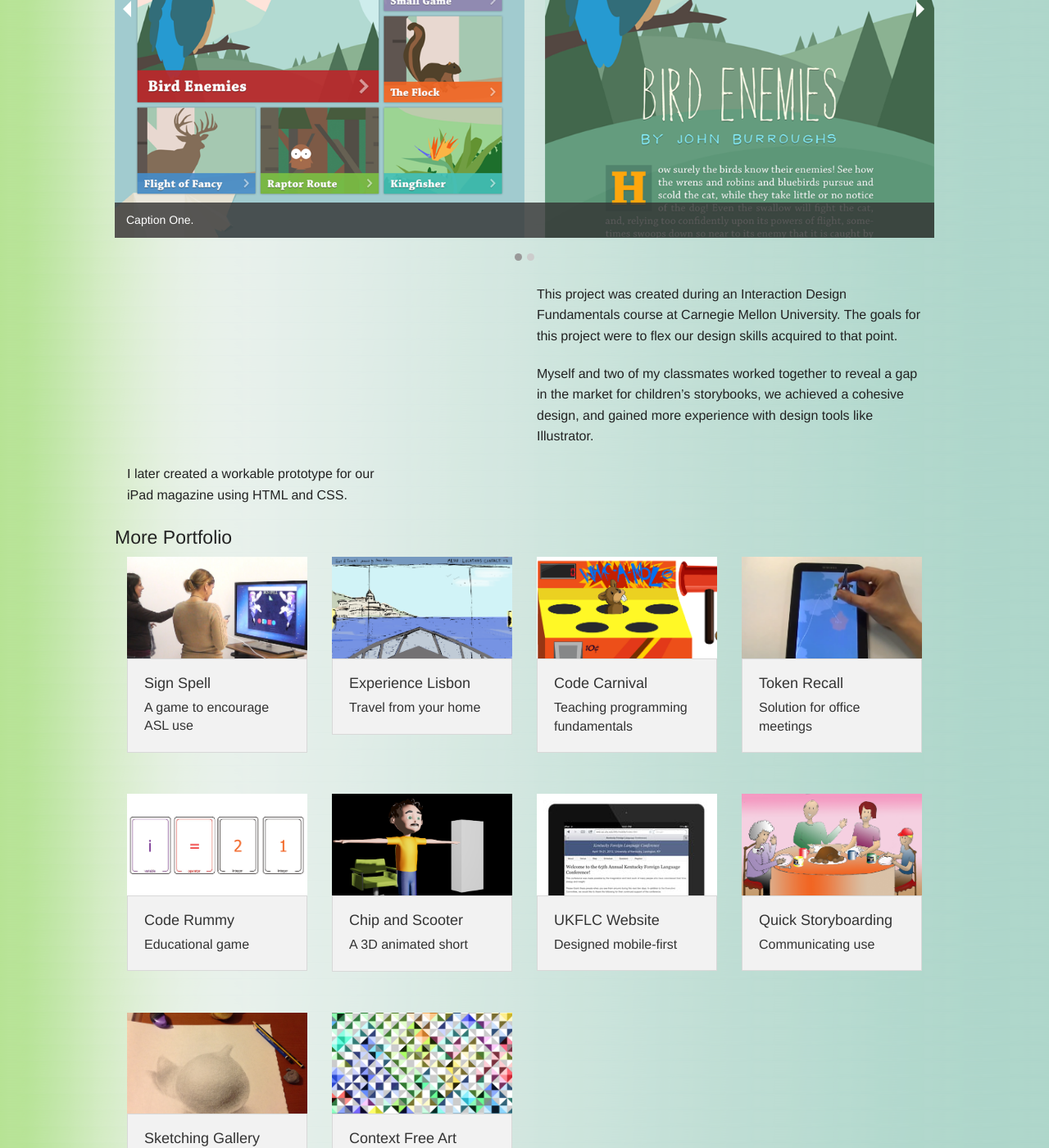
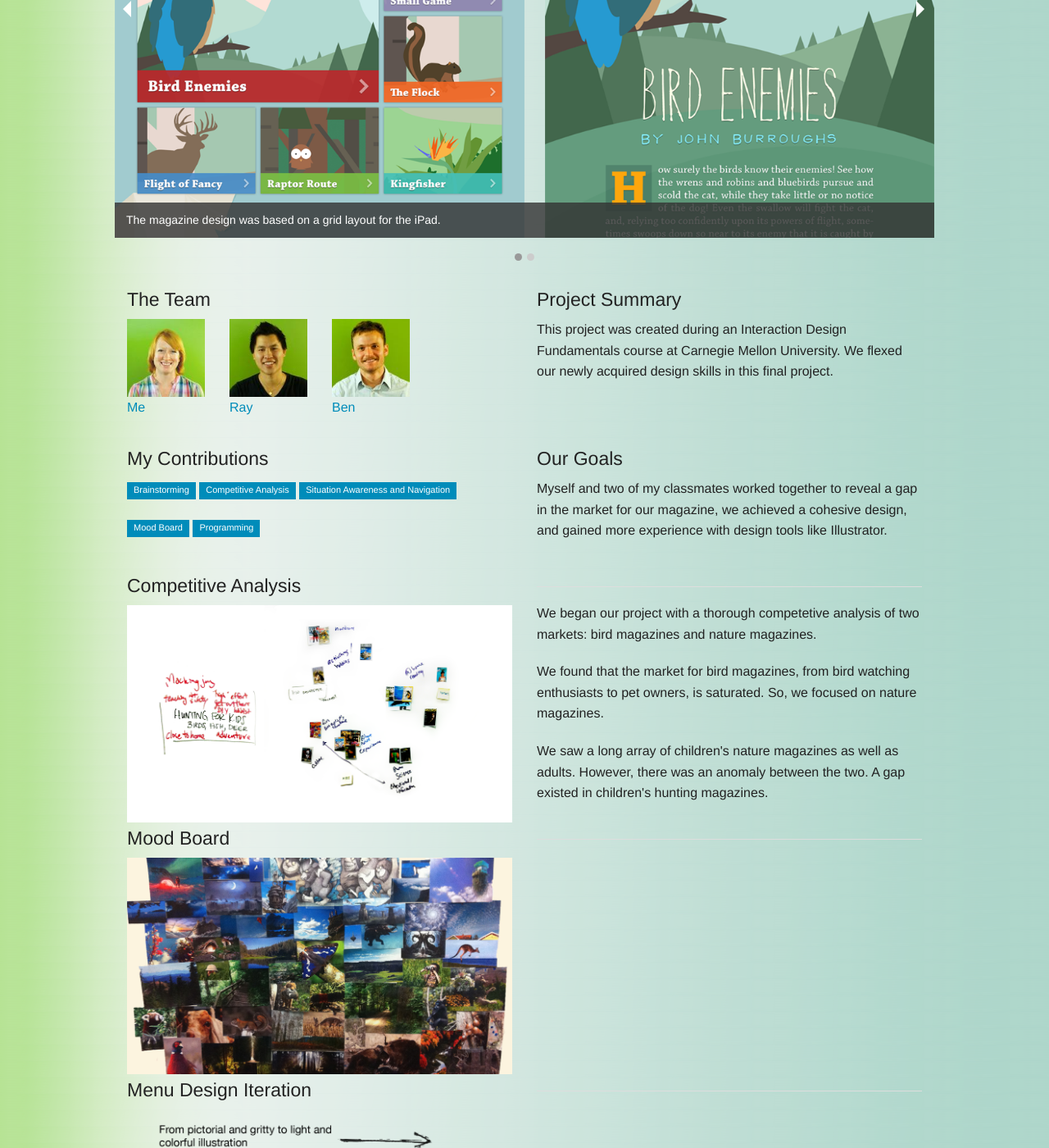
Before and after one commit to ashleybot/ashleybot.github.com, a Jekyll site: the page built from portfolio/_posts/2014-03-23-mockingjay.html, in a window 1280 px wide and 1400 px high, scrolled down 486 px. Shown: the whole window at 82% size. Built offline with Jekyll 4.4.1, drawn with Linux system fonts in a browser that asks for light colours; some of the changed text lies outside the part shown.

Commit message:
assets for mockingjay project

```diff
--- a/portfolio/_posts/2014-03-23-mockingjay.html
+++ b/portfolio/_posts/2014-03-23-mockingjay.html
@@ -21,13 +21,13 @@ blurb: Interactive iPad magazine
     <li>
       <img src="{{site.baseurl}}/portfolio/assets/mockingjay/images/mockingjay_menu_and_bird_enemies.png" alt="Mockingjay Magazine Menu" />
       <div class="orbit-caption">
-        Caption One.
+        The magazine design was based on a grid layout for the iPad.
       </div>
     </li>
     <li>
       <img src="{{site.baseurl}}/portfolio/assets/mockingjay/images/mockingjay_small_game_and_the_flock.png" alt="Mockingjay Magazine Articles" />
       <div class="orbit-caption">
-        Caption Two.
+        It includes samples of different content.
       </div>
     </li>
   </ul>
@@ -35,32 +35,111 @@ blurb: Interactive iPad magazine
 
 <div class="row">
   <div class="large-6 columns">
+    <h4>The Team</h4>
+    <ul class="small-block-grid-2 large-block-grid-4">
+      <li>
+        <a href="{{site.baseurl}}/about.html" >
+          <img src="{{site.baseurl}}/portfolio/assets/mockingjay/images/mockingjay_team_ashley.jpg" alt="Ashley Wilson"/>
+          Me
+        </a>
+      </li>
+      <li>
+        <a href="http://www.raymondliaw.com" target="_blank">
+          <img src="{{site.baseurl}}/portfolio/assets/mockingjay/images/mockingjay_team_ray.jpg" alt="Ray Liaw"/>
+          Ray
+        </a>
+      </li>
+      <li>
+        <a href="http://www.benmargines.com" target="_blank">
+          <img src="{{site.baseurl}}/portfolio/assets/mockingjay/images/mockingjay_team_ben.jpg" alt="Ben Margines"/>
+          Ben
+        </a>
+      </li>
+    </ul>
   </div>
   <div class="large-6 columns">
+    <h4>Project Summary</h4>
     <p>
-      This project was created during an Interaction Design Fundamentals course at Carnegie Mellon University. The goals for this project were to flex our design skills acquired to that point.
+      This project was created during an Interaction Design Fundamentals course at Carnegie Mellon University. We flexed our newly acquired design skills in this final project.
     </p>
   </div>
 </div>
 
 <div class="row">
   <div class="large-6 columns">
+    <h4>My Contributions</h4>
+    <p>
+      <span class="label">Brainstorming</span>
+      <span class="label">Competitive Analysis</span>
+      <span class="label">Situation Awareness and Navigation</span>
+      <span class="label">Mood Board</span>
+      <span class="label">Programming</span>
+    </p>
   </div>
   <div class="large-6 columns">
+    <h4>Our Goals</h4>
     <p>
-      Myself and two of my classmates worked together to reveal a gap in the market for children’s storybooks, we achieved a cohesive design, and gained more experience with design tools like Illustrator.
+      Myself and two of my classmates worked together to reveal a gap in the market for our magazine, we achieved a cohesive design, and gained more experience with design tools like Illustrator.
     </p>
   </div>
 </div>
 
 <div class="row">
-  <div class="large-4 columns">
+  <div class="large-6 columns">
+    <h4>Competitive Analysis</h4>
+    <img src="{{site.baseurl}}/portfolio/assets/mockingjay/images/mockingjay_whiteboard.png" alt="Competitive Analysis on Whiteboard"/>
   </div>
-  <div class="large-4 columns">
+  <div class="large-6 columns">
+    <hr class="hide-for-small" />
     <p>
-      I later created a workable prototype for our iPad magazine using HTML and CSS.
+      We began our project with a thorough competetive analysis of two markets: bird magazines and nature magazines.
+    </p>
+    <p>
+      We found that the market for bird magazines, from bird watching enthusiasts to pet owners, is saturated. So, we focused on nature magazines.
+    </p>
+    <p>
+       We saw a long array of children's nature magazines as well as adults. However, there was an anomaly between the two. A gap existed in children's hunting magazines.
     </p>
   </div>
-  <div class="large-4 columns">
+</div>
+
+<div class="row">
+  <div class="large-6 columns">
+    <h4>Mood Board</h4>
+    <img src="{{site.baseurl}}/portfolio/assets/mockingjay/images/mockingjay_moodboard.png" alt="Mood Board Collage"/>
+  </div>
+  <div class="large-6 columns">
+    <hr class="hide-for-small" />
   </div>
 </div>
+
+<div class="row">
+  <div class="large-6 columns">
+    <h4>Menu Design Iteration</h4>
+    <img src="{{site.baseurl}}/portfolio/assets/mockingjay/images/mockingjay_design_menu.png" alt="Progression of Menu Designs"/>
+  </div>
+  <div class="large-6 columns">
+    <hr class="hide-for-small" />
+  </div>
+</div>
+
+<div class="row">
+  <div class="large-6 columns">
+    <h4>Article Design Iteration</h4>
+    <img src="{{site.baseurl}}/portfolio/assets/mockingjay/images/mockingjay_design_article.png" alt="Progression of Article Designs"/>
+  </div>
+  <div class="large-6 columns">
+    <hr class="hide-for-small" />
+  </div>
+</div>
+
+<div class="row">
+  <div class="large-6 columns">
+    <h4>Final Prototype</h4>
+  </div>
+  <div class="large-6 columns">
+    <hr class="hide-for-small" />
+  </div>
+</div>
+
+<hr />
```
Also changed, not shown: portfolio/_posts/2014-03-23-code-carnival.html (+6 -4 lines), portfolio/assets/mockingjay/images/mockingjay_design_article.png (added), portfolio/assets/mockingjay/images/mockingjay_design_menu.png (added), portfolio/assets/mockingjay/images/mockingjay_moodboard.png (added), portfolio/assets/mockingjay/images/mockingjay_team_ashley.jpg (added), portfolio/assets/mockingjay/images/mockingjay_team_ben.jpg (added), portfolio/assets/mockingjay/images/mockingjay_team_ray.jpg (added), portfolio/assets/mockingjay/images/mockingjay_whiteboard.png (added).
